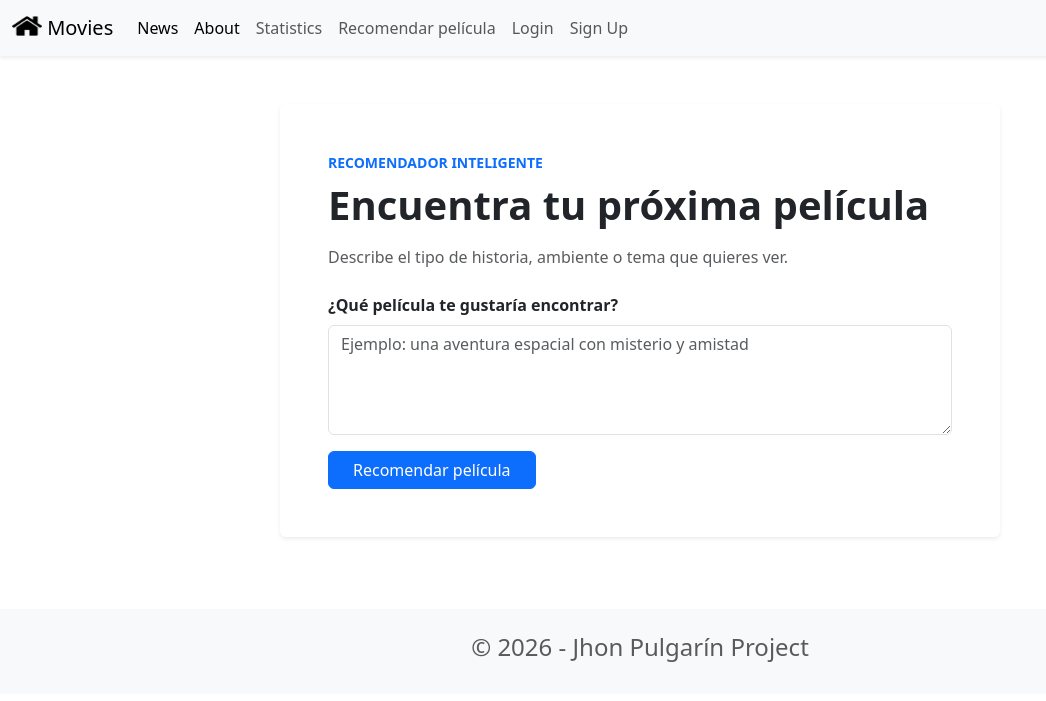
After one commit to Eusse7/Eafinder, a Django app: page /recommendation/ in a window 1280 px wide. The commit adds this page. Shown: the top 701 px of the page, without its empty margins (0-1046 px from the left). Run offline with Django 5.2, Linux system fonts and the light colour scheme.

Commit message:
Taller 3 - muestra en la página web

```diff
--- /dev/null
+++ b/movie/templates/recommendation.html
@@ -0,0 +1,48 @@
+{% extends 'base.html' %}
+
+{% block content %}
+<div class="container py-5">
+    <div class="row justify-content-center">
+        <div class="col-lg-8">
+            <div class="card border-0 shadow-sm">
+                <div class="card-body p-4 p-md-5">
+                    <p class="text-uppercase text-primary fw-semibold small mb-2">Recomendador inteligente</p>
+                    <h1 class="display-6 fw-bold mb-3">Encuentra tu próxima película</h1>
+                    <p class="text-muted mb-4">Describe el tipo de historia, ambiente o tema que quieres ver.</p>
+
+                    <form method="post" novalidate>
+                        {% csrf_token %}
+                        <label for="prompt" class="form-label fw-semibold">¿Qué película te gustaría encontrar?</label>
+                        <textarea class="form-control mb-3" id="prompt" name="prompt" rows="4" placeholder="Ejemplo: una aventura espacial con misterio y amistad" required>{{ prompt }}</textarea>
+                        <button type="submit" class="btn btn-primary px-4">Recomendar película</button>
+                    </form>
+                </div>
+            </div>
+
+            {% if error %}
+                <div class="alert alert-danger mt-4" role="alert">{{ error }}</div>
+            {% endif %}
+
+            {% if recommended_movie %}
+                <div class="card border-0 shadow-sm mt-4 overflow-hidden">
+                    <div class="row g-0">
+                        <div class="col-md-4">
+                            <img src="{{ recommended_movie.image.url }}" class="img-fluid h-100 w-100" style="object-fit: cover; min-height: 250px;" alt="{{ recommended_movie.title }}">
+                        </div>
+                        <div class="col-md-8">
+                            <div class="card-body p-4">
+                                <p class="text-uppercase text-success fw-semibold small mb-2">Película recomendada</p>
+                                <h2 class="h3 fw-bold">{{ recommended_movie.title }}</h2>
+                                <p class="text-muted">{{ recommended_movie.description }}</p>
+                                {% if recommended_movie.genre %}<p class="mb-1"><strong>Género:</strong> {{ recommended_movie.genre }}</p>{% endif %}
+                                {% if recommended_movie.year %}<p class="mb-2"><strong>Año:</strong> {{ recommended_movie.year }}</p>{% endif %}
+                                <p class="text-muted small mb-0">Similitud: {{ similarity|floatformat:4 }}</p>
+                            </div>
+                        </div>
+                    </div>
+                </div>
+            {% endif %}
+        </div>
+    </div>
+</div>
+{% endblock content %}
--- a/movie/views.py
+++ b/movie/views.py
@@ -1,9 +1,16 @@
+import os
+
 from django.shortcuts import render
 from django.http import HttpResponse
 import matplotlib.pyplot as plt
 import matplotlib
 import io
 import urllib, base64
+from pathlib import Path
+
+import numpy as np
+from dotenv import load_dotenv
+from google import genai
 
 from .models import Movie
 
@@ -97,3 +104,65 @@ def statistics_view(request):
 def signup(request):
     email = request.GET.get('email')
     return render(request, 'signup.html', {'email': email})
+
+
+def recommendation(request):
+    context = {'prompt': ''}
+
+    if request.method != 'POST':
+        return render(request, 'recommendation.html', context)
+
+    prompt = request.POST.get('prompt', '').strip()
+    context['prompt'] = prompt
+
+    if not prompt:
+        context['error'] = 'Escribe una descripción para buscar una película.'
+        return render(request, 'recommendation.html', context)
+
+    movies = list(Movie.objects.exclude(description=''))
+    if not movies:
+        context['error'] = 'No hay películas con descripción en la base de datos.'
+        return render(request, 'recommendation.html', context)
+
+    try:
+        base_dir = Path(__file__).resolve().parent.parent
+        load_dotenv(base_dir / 'gemini.env')
+        api_key = os.environ.get('GEMINI_API_KEY') or os.environ.get('gemini_apikey')
+        if not api_key:
+            raise RuntimeError('No se encontró la API key de Gemini en gemini.env.')
+
+        client = genai.Client(api_key=api_key)
+        prompt_response = client.models.embed_content(
+            model='gemini-embedding-001',
+            contents=prompt,
+        )
+        prompt_embedding = np.asarray(prompt_response.embeddings[0].values, dtype=np.float32)
+        prompt_norm = np.linalg.norm(prompt_embedding)
+        similarities = []
+
+        for movie in movies:
+            if not movie.emb:
+                continue
+
+            movie_embedding = np.frombuffer(movie.emb, dtype=np.float32)
+            if movie_embedding.shape != prompt_embedding.shape:
+                continue
+
+            movie_norm = np.linalg.norm(movie_embedding)
+            similarity = 0.0 if prompt_norm == 0 or movie_norm == 0 else np.dot(
+                prompt_embedding, movie_embedding
+            ) / (prompt_norm * movie_norm)
+            similarities.append((similarity, movie))
+
+        if not similarities:
+            raise RuntimeError(
+                'No hay embeddings almacenados compatibles con gemini-embedding-001.'
+            )
+
+        best_similarity, recommended_movie = max(similarities, key=lambda item: item[0])
+        context['recommended_movie'] = recommended_movie
+        context['similarity'] = best_similarity
+    except Exception as error:
+        context['error'] = f'No se pudo generar la recomendación: {error}'
+
+    return render(request, 'recommendation.html', context)
--- a/moviereviews/templates/base.html
+++ b/moviereviews/templates/base.html
@@ -29,6 +29,9 @@
           <a class="nav-link" href="{% url 'statistics' %}">Statistics</a>
         </li>
         <li class="nav-item">
+          <a class="nav-link" href="{% url 'recommendation' %}">Recomendar película</a>
+        </li>
+        <li class="nav-item">
           <a class="nav-link" href="#">Login</a>
         </li>
         <li class="nav-item">
--- a/moviereviews/urls.py
+++ b/moviereviews/urls.py
@@ -29,6 +29,7 @@ urlpatterns = [
     path('news/', include('news.urls')),
     path('statistics/', movieViews.statistics_view, name='statistics'),
     path('signup/', movieViews.signup, name='signup'),
+    path('recommendation/', movieViews.recommendation, name='recommendation'),
 ]
 
 urlpatterns += staticfiles_urlpatterns()
```
